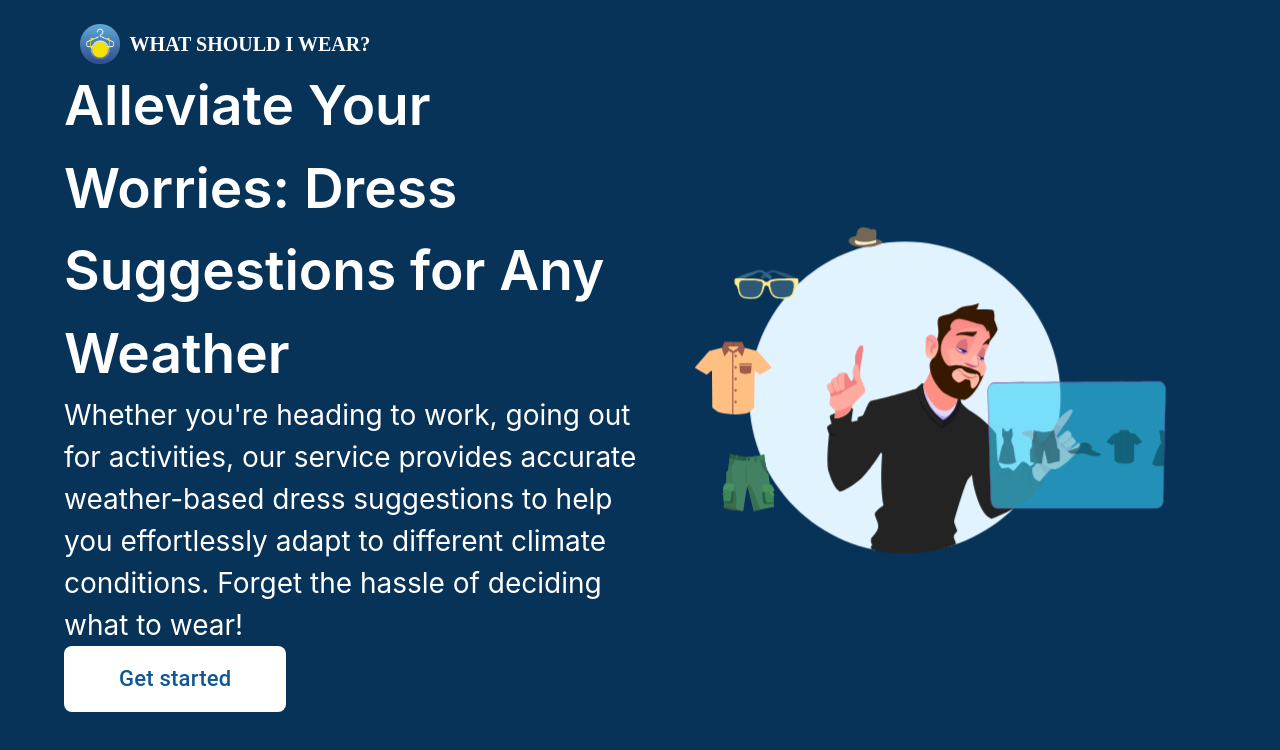
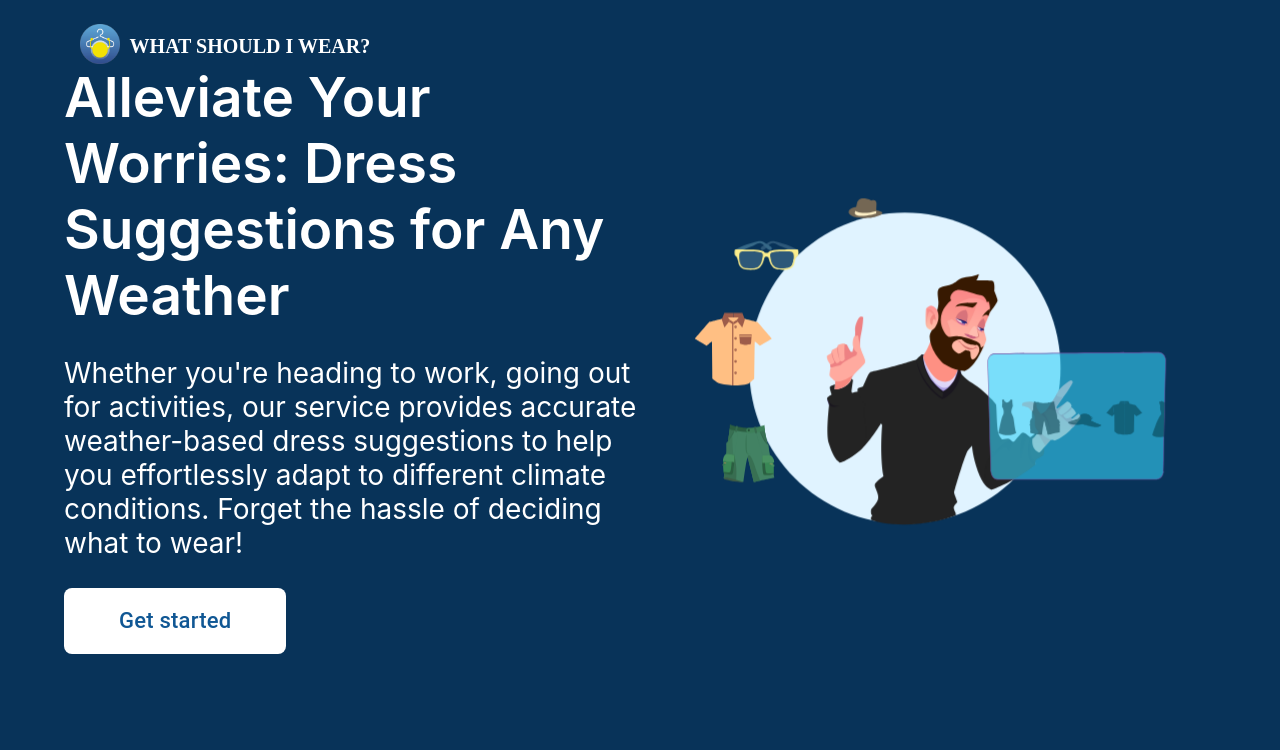
Before and after one commit to ooospooky/What-Should-I-Wear, a React (Create React App) app: page / in a window 1280 px wide. Shown: the top 750 px of the page. Built offline with nearby package versions, Linux system fonts and the light colour scheme.

Commit message:
remove some tailwind stuff from master

```diff
--- a/src/index.css
+++ b/src/index.css
@@ -1,6 +1,4 @@
-@tailwind base;
-@tailwind components;
-@tailwind utilities;
+
 body {
   margin: 0;
   font-family: -apple-system, BlinkMacSystemFont, 'Segoe UI', 'Roboto', 'Oxygen',
--- a/tailwind.config.js
+++ b/tailwind.config.js
@@ -1,7 +1,6 @@
 /** @type {import('tailwindcss').Config} */
 module.exports = {
   content: [
-    "../src/App.js"
   ],
   theme: {
     extend: {},
```
